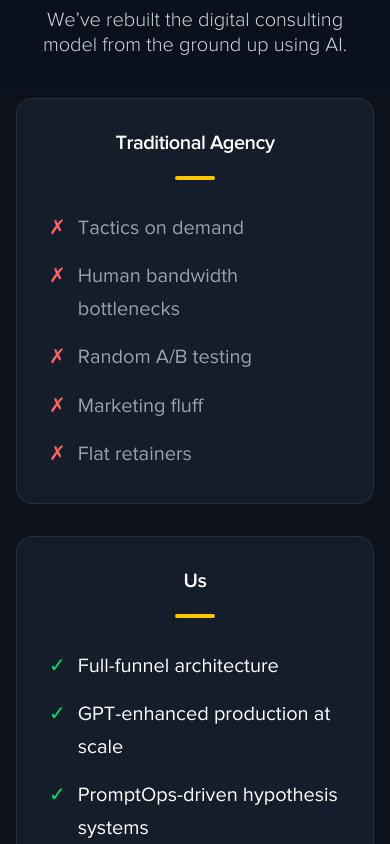
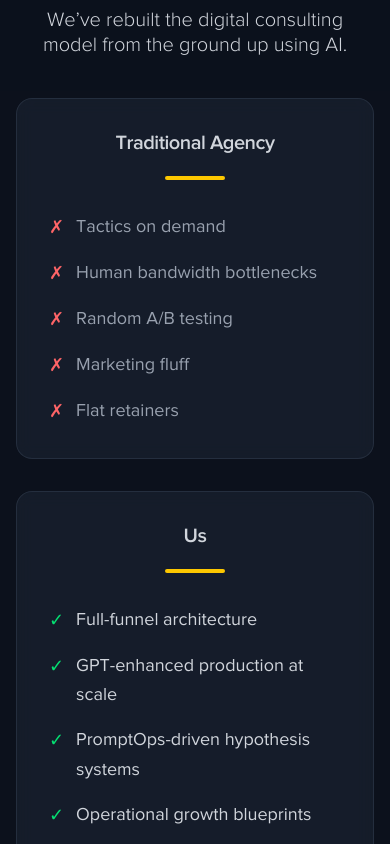
Before and after one commit to judeandy1999/vamossy.com, a Next.js app: page /about in a window 390 px wide. Shown: the part 3720-4564 px from the top of the page. Built offline with nearby package versions, Linux system fonts and the light colour scheme; no server answers.

Commit message:
fix: update text color and size for improved readability in Compare component

```diff
--- a/components/about/compare.jsx
+++ b/components/about/compare.jsx
@@ -48,10 +48,10 @@ export default function Compare() {
                 <Title
                   title={col.heading}
                   variant="h3"
-                  className="mb-0 font-semibold text-2xl md:text-3xl lg:text-4xl tracking-tight text-white whitespace-nowrap"
+                  className="mb-0 font-semibold tracking-tight text-gray-300 whitespace-nowrap"
                   isAnimationEnabled={false}
                 />
-                <div className="w-10 h-1 bg-yellow-400 rounded-full mt-3" />
+                <div className="w-15 h-1 bg-yellow-400 rounded-full mt-3" />
               </div>
               <ul className="space-y-4">
                 {col.items.map((item, i) => (
@@ -59,16 +59,16 @@ export default function Compare() {
                     key={i}
                     className="flex items-start gap-3"
                   >
-                    <span className={`text-xl mt-0.5 ${
+                    <span className={`text-lg md:text-xl mt-0.5 ${
                       item.type === "good"
                         ? "text-green-400"
                         : "text-red-400"
                     }`}>
                       {item.type === "good" ? "✓" : "✗"}
                     </span>
-                    <span className={`text-xl leading-relaxed ${
+                    <span className={`text-lg md:text-xl leading-relaxed ${
                       item.type === "good"
-                        ? "text-white"
+                        ? "text-gray-300"
                         : "text-gray-400"
                     }`}>
                       {item.text}
```
